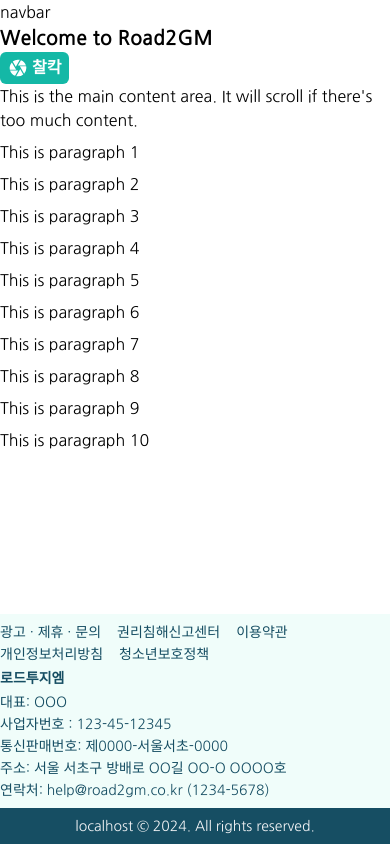
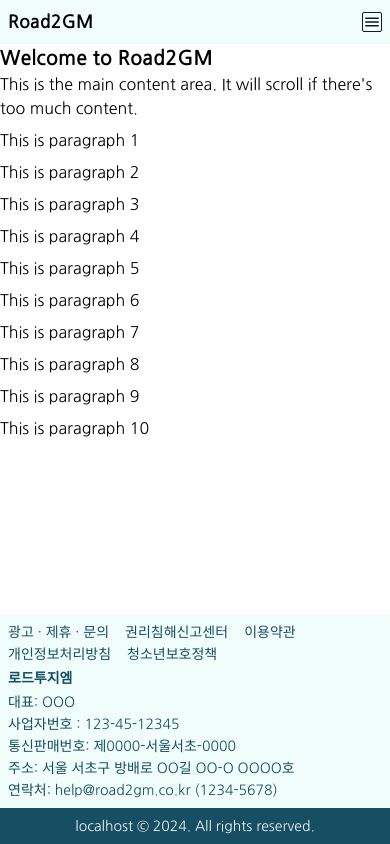
Before and after one commit to mairoo/road2gm-react, a React app: page / in a window 390 px wide. Built offline with nearby package versions, Linux system fonts and the light colour scheme.

Commit message:
mobile navbar

```diff
--- a/src/layouts/RootLayout.tsx
+++ b/src/layouts/RootLayout.tsx
@@ -4,8 +4,7 @@ import Main from "../widgets/Main";
 import Footer from "../widgets/Footer";
 import ContainerFixed from "../widgets/ContainerFixed";
 import Button from "../widgets/Button";
-
-import { MdCamera } from "react-icons/md";
+import { MdMenu } from "react-icons/md";
 
 const RootLayout = () => {
   // 헤더, 본문, 푸터 3단 레이아웃
@@ -17,18 +16,32 @@ const RootLayout = () => {
   return (
     <div className="flex flex-col min-h-screen">
       <Header>
-        <ContainerFixed>
-          <nav>navbar</nav>
-        </ContainerFixed>
+        <div className="bg-teal-50 py-2 px-2 md:px-0">
+          <ContainerFixed>
+            {/* justify-between: 가로방향 진행 축 정렬 배치 - 로고와 메뉴를 양 끝에 배치 */}
+            {/* items-center: 세로방향 교차 축 정렬 배치 - 수직 중앙 정렬 */}
+            <nav className="flex justify-between items-center">
+              <div className="font-bold text-lg">Road2GM</div>
+              {/* 데스크탑 메뉴 */}
+              <div className="hidden md:flex gap-x-4">
+                <Button>마이페이지</Button>
+                <Button>로그아웃</Button>
+                <Button>회원가입</Button>
+                <Button>로그인</Button>
+              </div>
+              {/* 모바일 메뉴 */}
+              <div className="md:hidden flex items-center">
+                <Button className="text-lg focus:outline-none text-gray-900" preset="outline" rounded="small">
+                  <MdMenu />
+                </Button>
+              </div>
+            </nav>
+          </ContainerFixed>
+        </div>
       </Header>
-
       <Main>
         <ContainerFixed>
           <h2 className="text-xl font-semibold">Welcome to Road2GM</h2>
-          <Button size="medium" preset="primary" rounded="medium" inline={true}>
-            <MdCamera size={20} />
-            <span>찰칵</span>
-          </Button>
           <p>
             This is the main content area. It will scroll if there's too much
             content.
@@ -42,9 +55,9 @@ const RootLayout = () => {
         </ContainerFixed>
       </Main>
       <Footer className="bg-teal-50 text-sm text-cyan-900">
-        <ContainerFixed className="space-y-1 py-2">
+        <ContainerFixed className="space-y-1 py-2 px-2 md:px-0">
           {/* 가로로 나열하다가 화면 차면 줄이 넘어감 */}
-          <div className="flex flex-row flex-wrap gap-x-4 gap-y-0.5">
+          <div className="flex flex-wrap gap-x-4 gap-y-0.5">
             <span>광고 &middot; 제휴 &middot; 문의</span>
             <span>권리침해신고센터</span>
             <span>이용약관</span>
--- a/src/widgets/Button.tsx
+++ b/src/widgets/Button.tsx
@@ -10,6 +10,8 @@ type ButtonPreset =
   | "outline"
   | "ghost";
 type ButtonRounded = "base" | "small" | "medium" | "large" | "full";
+
+type ButtonFontWeight = "normal" | "semibold" | "bold";
 
 const sizeClasses: Record<ButtonSize, string> = {
   small: "px-1 py-0.5 text-sm",
@@ -35,11 +37,18 @@ const roundedClasses: Record<ButtonRounded, string> = {
   full: "rounded-full",
 };
 
+const fontWeightClasses: Record<ButtonFontWeight, string> = {
+  normal: "font-normal",
+  semibold: "font-semibold",
+  bold: "font-bold",
+};
+
 const Button = ({
   children,
   size,
   preset,
   rounded,
+  fontWeight,
   fullWidth = false,
   inline = false,
   ...rest
@@ -48,15 +57,17 @@ const Button = ({
   size?: ButtonSize;
   preset?: ButtonPreset;
   rounded?: ButtonRounded;
+  fontWeight?: ButtonFontWeight;
   fullWidth?: boolean;
   inline?: boolean;
 } & ComponentPropsWithoutRef<"button">) => {
   const classes = className(
     rest.className,
-    "font-semibold focus:outline-none focus:ring-2 focus:ring-offset-2 transition-colors duration-200 ease-in-out",
+    "focus:outline-none focus:ring-2 focus:ring-offset-2 transition-colors duration-200 ease-in-out",
     size && sizeClasses[size],
     preset && presetClasses[preset],
     rounded && roundedClasses[rounded],
+    fontWeight && fontWeightClasses[fontWeight],
     fullWidth && "w-full",
     inline && "inline-flex gap-x-1 items-center",
   );
```
